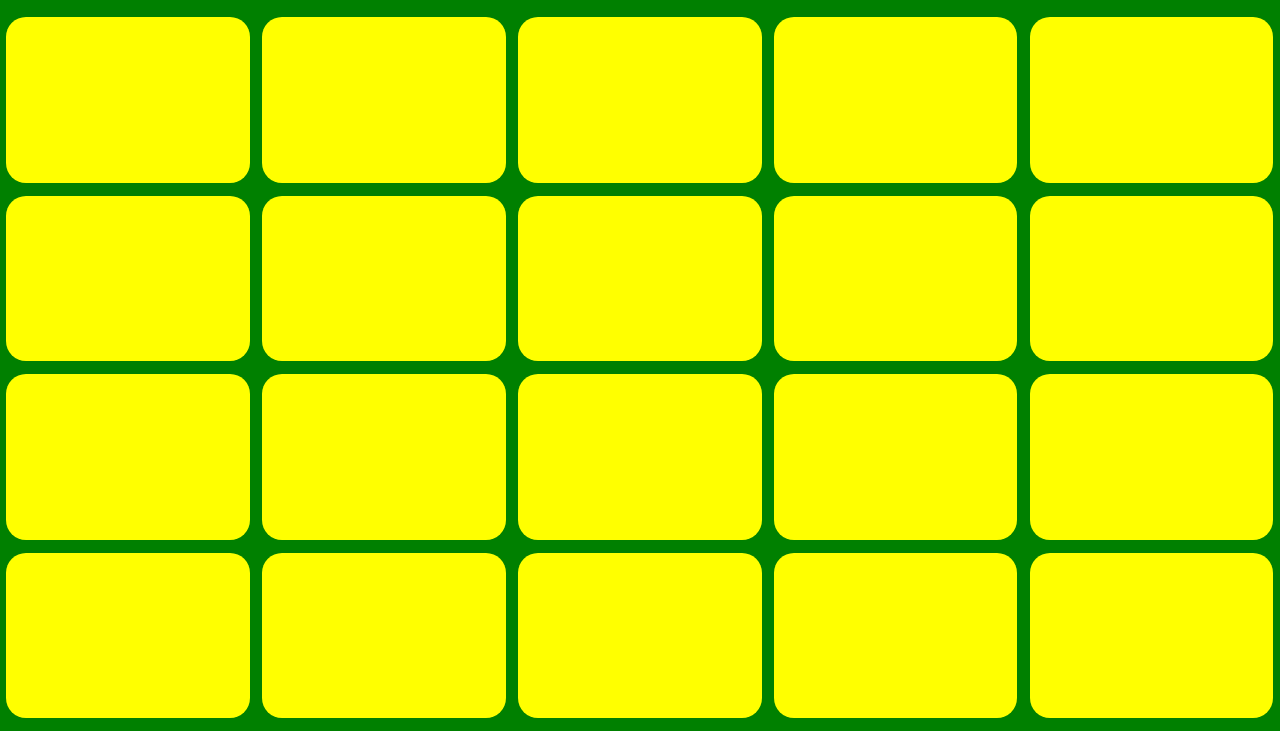
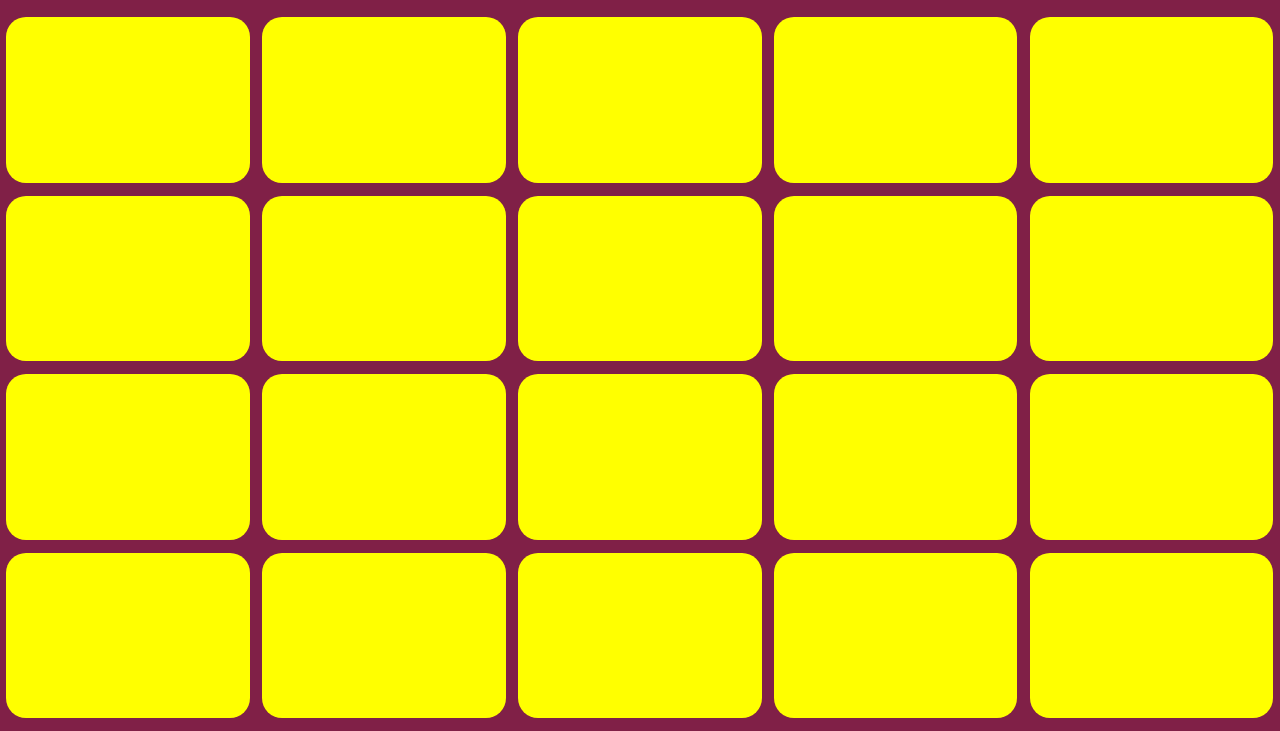
Before and after one commit to MoonTahoe/Memory, a website: page production-client/index.html in a window 1280 px wide. Shown: the part 69-800 px from the top of the page. Drawn offline with nearby package versions, Linux system fonts and the light colour scheme; files that its build step writes are made by us from their sources.

Commit message:
Changing the table color

```diff
--- a/development-client/css/style.less
+++ b/development-client/css/style.less
@@ -1,4 +1,4 @@
-@tableColor: green;
+@tableColor: #802047;
 @cardColor: yellow;
 @grey: #EEE;
 @lightText: white;
```
